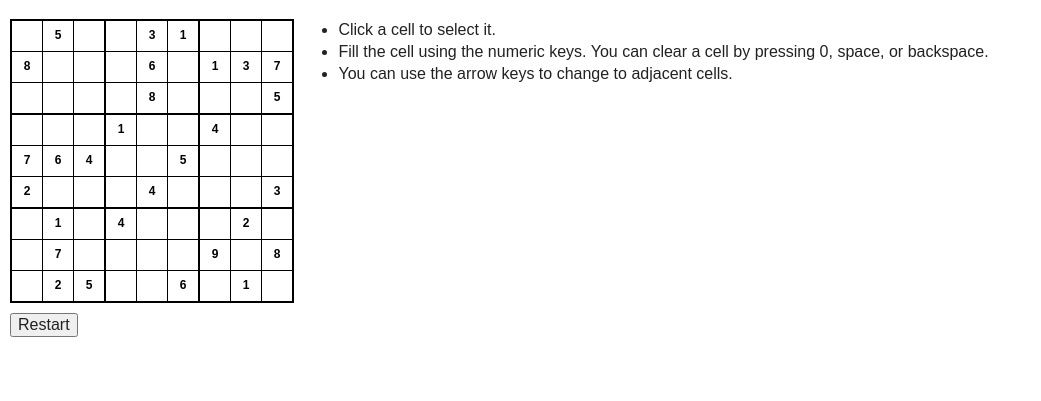
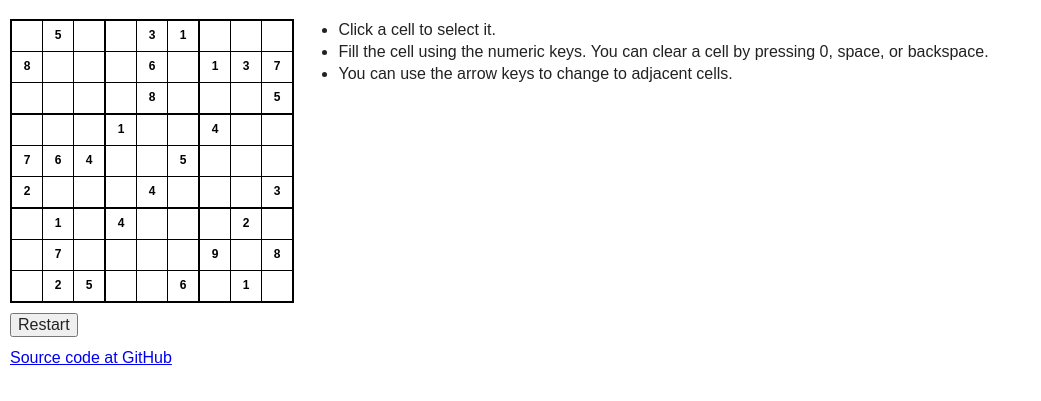
Before and after one commit to lmonilsson/websudoku, a plain HTML site: page index.html in a window 1280 px wide. Shown: the part 79-480 px from the top of the page, without its empty margins (0-1041 px from the left). Drawn offline with nearby package versions, Linux system fonts and the light colour scheme.

Commit message:
Link to GitHub from index.html.

```diff
--- a/index.html
+++ b/index.html
@@ -32,6 +32,10 @@
             <div style="margin-top: 10px;">
                 <button id="btnRestart" type="button">Restart</button>
             </div>
+
+            <div style="margin-top: 10px;">
+                <a href="https://github.com/Lajnold/websudoku">Source code at GitHub</a>
+            </div>
         </div>
 
         <script src="//ajax.googleapis.com/ajax/libs/jquery/1.10.1/jquery.min.js"></script>
```
